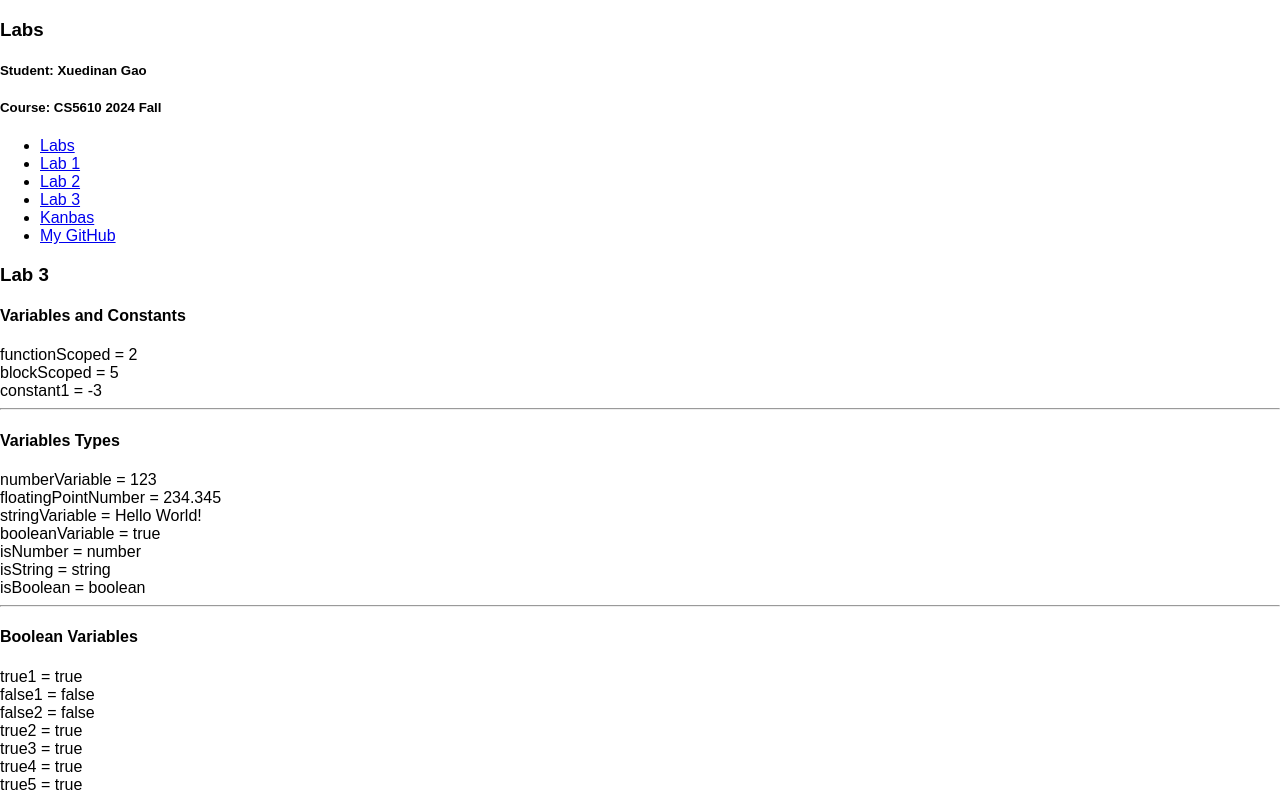
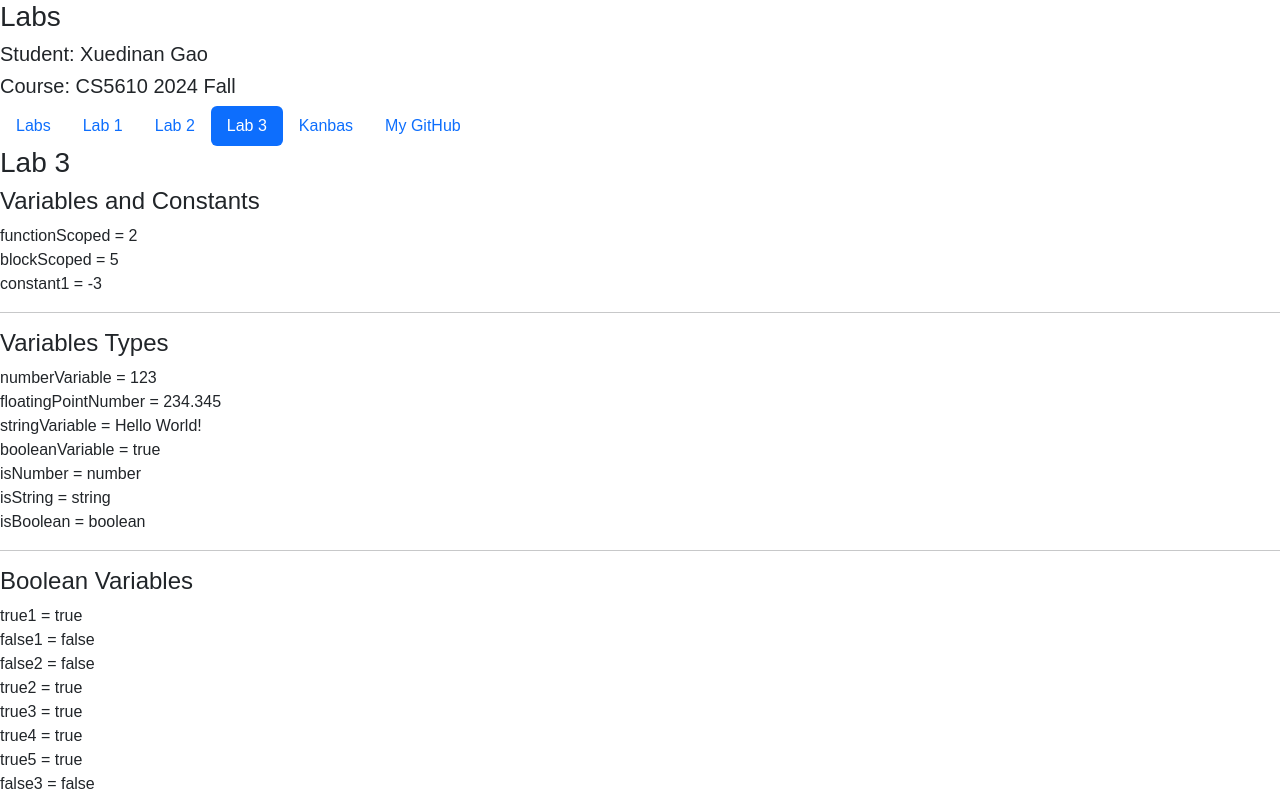
Before and after one commit to Xuedinan/cs5610kanbas, a React (Create React App) app: page /#/Labs/Lab3 in a window 1280 px wide. Shown: the top 794 px of the page. Built offline with nearby package versions, Linux system fonts and the light colour scheme; the HTML template or start-up script is replaced by a standard one.

Commit message:
finish lab

```diff
--- /dev/null
+++ b/src/Labs/Lab3/Add.tsx
@@ -0,0 +1,11 @@
+import React from "react";
+
+export default function Add({ a, b }: { a: number; b: number }) {
+  return (
+    <div id="wd-add">
+      <h4>Add</h4>a = {a}
+      b = {b}         <br />
+      a + b = {a + b} <hr />
+    </div>
+  );
+}
--- /dev/null
+++ b/src/Labs/Lab3/AddPathParameters.tsx
@@ -0,0 +1,10 @@
+import React from "react";
+import { useParams } from "react-router-dom";
+export default function AddPathParameters() {
+  const { a, b } = useParams();
+  return (
+    <div id="wd-add"> <h4>Add Path Parameters</h4>
+      {a} + {b} = {parseInt(a as string) + parseInt(b as string)}
+    </div>
+  );
+}
--- /dev/null
+++ b/src/Labs/Lab3/Classes.css
@@ -0,0 +1,6 @@
+.wd-bg-yellow    { background-color: lightyellow; }
+.wd-bg-blue      { background-color: lightblue;   }
+.wd-bg-red       { background-color: lightcoral;  }
+.wd-bg-green     { background-color: lightgreen;  }
+.wd-fg-black     { color: black;                  }
+.wd-padding-10px { padding: 10px;                 }
--- /dev/null
+++ b/src/Labs/Lab3/Classes.tsx
@@ -0,0 +1,21 @@
+import React from 'react';
+import './Classes.css';
+
+function Classes() {
+     const color = 'blue';
+ const dangerous = true;
+
+  return (
+    <div>
+      <h2>Classes</h2>
+      <div className={`wd-bg-${color} wd-fg-black wd-padding-10px`}>
+        Dynamic Blue background
+        </div>
+     <div className={`${dangerous ? 'wd-bg-red' : 'wd-bg-green'}
+                                     wd-fg-black wd-padding-10px`}>
+       Dangerous background
+     </div>
+    </div>
+) };
+
+export default Classes;
--- /dev/null
+++ b/src/Labs/Lab3/Highlight.tsx
@@ -0,0 +1,9 @@
+import React from "react";
+import { ReactNode } from "react";
+export default function Highlight({ children }: { children: ReactNode }) {
+  return (
+    <span id="wd-highlight" style={{ backgroundColor: "yellow", color: "red" }}>
+      {children}
+    </span>
+  );
+}
--- a/src/Labs/Lab3/House.tsx
+++ b/src/Labs/Lab3/House.tsx
@@ -14,6 +14,7 @@ export default function House() {
     },
     owners: ["Alice", "Bob"],
   };
+  console.log(house);
   return (
     <div id="wd-house">
       <h4>House</h4>
--- /dev/null
+++ b/src/Labs/Lab3/PathParameters.tsx
@@ -0,0 +1,17 @@
+import { Routes, Route, Link } from "react-router-dom";
+import AddPathParameters from "./AddPathParameters";
+import React from "react";
+
+export default function PathParameters() {
+  return (
+    <div id="wd-path-parameters">
+      <h2>Path Parameters</h2>
+      <Link to="/Labs/Lab3/add/1/2">1 + 2</Link> <br />
+      <Link to="/Labs/Lab3/add/3/4">3 + 4</Link>
+      <Routes>
+        <Route path="add/:a/:b"
+               element={<AddPathParameters />} />
+      </Routes>
+    </div>
+  );
+}
--- /dev/null
+++ b/src/Labs/Lab3/Square.tsx
@@ -0,0 +1,5 @@
+import React, { ReactNode } from "react";
+export default function Square({ children }: { children: ReactNode }) {
+  const num = Number(children);
+  return <span id="wd-square">{num * num}</span>;
+}
--- /dev/null
+++ b/src/Labs/Lab3/Styles.tsx
@@ -0,0 +1,22 @@
+import React from "react";
+
+export default function Styles() {
+  const colorBlack = { color: "black" };
+  const padding10px = { padding: "10px" };
+  const bgBlue = { "backgroundColor": "lightblue",
+                  "color": "black",   ...padding10px
+  };
+  const bgRed = {
+    "backgroundColor": "lightcoral",
+    ...colorBlack,   ...padding10px
+  };
+  return(
+    <div id="wd-styles">
+      <h2>Styles</h2>
+      <div style={{"backgroundColor": "lightyellow",
+        "color": "black", padding: "10px" }}>
+        Yellow background</div>
+      <div style={ bgRed }> Red background </div>
+      <div style={ bgBlue }>Blue background</div>
+    </div>
+);};
--- a/src/Labs/Lab3/index.tsx
+++ b/src/Labs/Lab3/index.tsx
@@ -26,8 +26,17 @@ import Spreading from './Spreading';
 import Destructing from './Destructing';
 import FunctionDestructing from './FunctionDestructing';
 import DestructingImports from './DestructingImports';
+import Classes from './Classes';
+import Styles from './Styles';
+import Add from './Add';
+import Square from './Square';
+import Highlight from './Highlight';
+import PathParameters from './PathParameters';
+import AddPathParameters from './AddPathParameters';
+
 
 export default function Lab3() {
+     console.log('Hello World!');
   return (
     <div id="wd-lab3">
       <h3>Lab 3</h3>
@@ -58,6 +67,18 @@ export default function Lab3() {
       <Destructing />
       <FunctionDestructing />
       <DestructingImports />
+      <Classes />
+      <Styles />
+      <Add a={3} b={4} />
+      <h4>Square of 4</h4>
+      <Square>4</Square>
+      <hr />
+      <Highlight>
+        Lorem ipsum dolor sit amet consectetur adipisicing elit. Suscipitratione eaque illo minus cum, saepe totam
+        vel nihil repellat nemo explicabo excepturi consectetur. Modi omnis minus sequi maiores, provident voluptates.
+     </Highlight>
+      <PathParameters />
+      <AddPathParameters />
     </div>
   );
 }
--- a/src/Labs/TOC.tsx
+++ b/src/Labs/TOC.tsx
@@ -4,30 +4,15 @@ import React from "react";
 export default function TOC() {
   const { pathname } = useLocation();
   return (
-    <ul className="nav nav-pills">
-      <li className="nav-item">
-        <a id="wd-a" href="#/Labs" className="nav-link">
-          Labs
-        </a>
-      </li>
-      <li className="nav-item">
-        <a id="wd-a1" href="#/Labs/Lab1"
-          className={`nav-link ${pathname.includes("Lab1") ? "active" : ""}`}>
-          Lab 1
-        </a>
-      </li>
-      <li className="nav-item">
-        <a id="wd-a2" href="#/Labs/Lab2"
-          className={`nav-link ${pathname.includes("Lab2") ? "active" : ""}`}>
-          Lab 2
-        </a>
-      </li>
-      <li className="nav-item">
-        <a id="wd-a3" href="#/Labs/Lab3"
-          className={`nav-link ${pathname.includes("Lab3") ? "active" : ""}`}>
-          Lab 3
-        </a>
-      </li>
+    <ul className="nav nav-pills" id="wd-toc">
+      <li className="nav-item"><a id="wd-a"  href="#/Labs" className="nav-link">Labs</a></li>
+      <li className="nav-item"><a id="wd-a1" href="#/Labs/Lab1"
+          className={`nav-link ${pathname.includes("Lab1") ? "active" : ""}`}>Lab 1</a></li>
+      <li className="nav-item"><a id="wd-a2" href="#/Labs/Lab2"
+          className={`nav-link ${pathname.includes("Lab2") ? "active" : ""}`}>Lab 2</a></li>
+      <li className="nav-item"><a id="wd-a3" href="#/Labs/Lab3"
+          className={`nav-link ${pathname.includes("Lab3") ? "active" : ""}`}>Lab 3</a></li>
+
       <li className="nav-item">
         <a id="wd-k" href="#/Kanbas" className="nav-link">
           Kanbas
--- a/src/index.tsx
+++ b/src/index.tsx
@@ -3,6 +3,8 @@ import ReactDOM from 'react-dom/client';
 import './index.css';
 import App from './App'; // imports from App.tsx. The .tsx extension is implied
 import reportWebVitals from './reportWebVitals';
+import "bootstrap/dist/css/bootstrap.min.css";
+import "bootstrap/dist/js/bootstrap.bundle.min.js";
 
 const root = ReactDOM.createRoot(document.getElementById('root') as HTMLElement);
 root.render(
```
